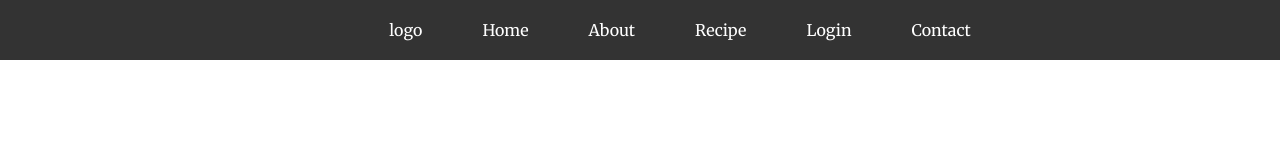
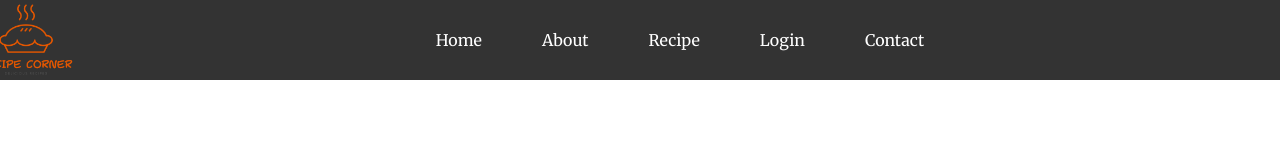
Before and after one commit to sakshimaharjan/recipe-corner, a plain HTML site: page index.html in a window 1280 px wide. Drawn offline with Linux system fonts and the light colour scheme.

Commit message:
added logo

```diff
--- a/index.html
+++ b/index.html
@@ -9,7 +9,7 @@
   <body>
     <nav>
       <ul class="sidebar">
-        <li><a href="#">logo</a></li>
+        <li><a href="#"><img src="images/logo.png" alt="logo" width="140px" height="140px" class="logo"></a></li>
         <li><a href="#">Home</a></li>
         <li><a href="#">About</a></li>
         <li><a href="#">Recipe</a></li>
--- a/style.css
+++ b/style.css
@@ -5,7 +5,10 @@
     padding: 0;
     font-family: "Merriweather", serif;
 }
-
+.logo{
+    margin-left: -30rem;
+    margin-top: 10px;
+}
 nav {
     color: white;
     background-color: #333;
@@ -30,7 +33,7 @@ nav a {
 }
 
 .sidebar {
-    height: 60px;
+    height: 80px;
     width: 250px;
     margin-left: 80px;
     text-decoration: none;
```
Also changed, not shown: images/logo.png (added).
